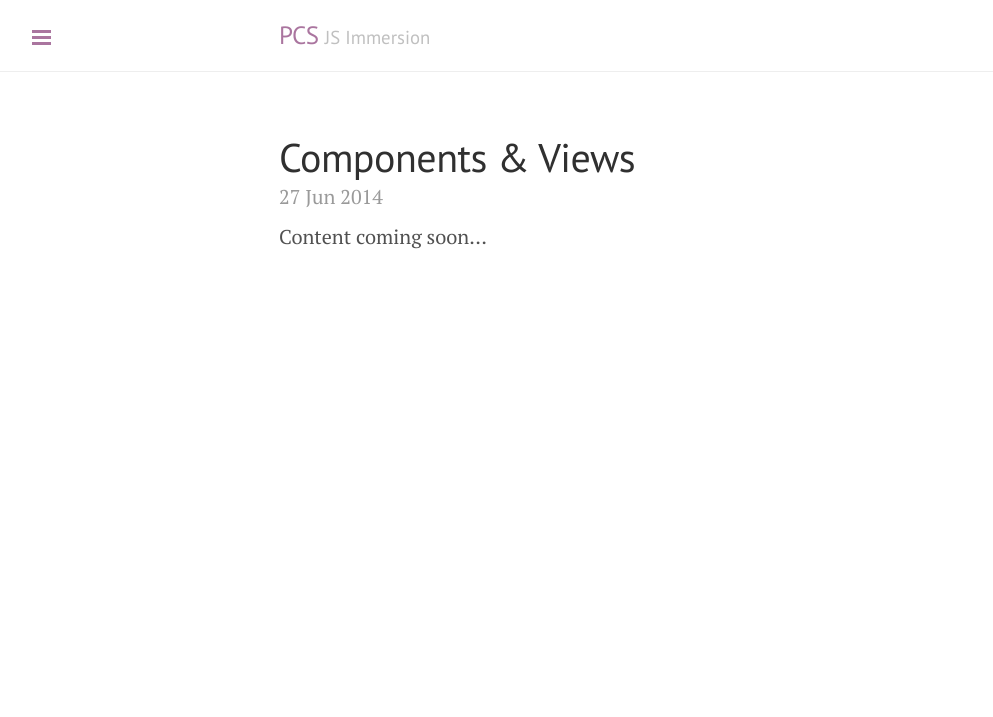
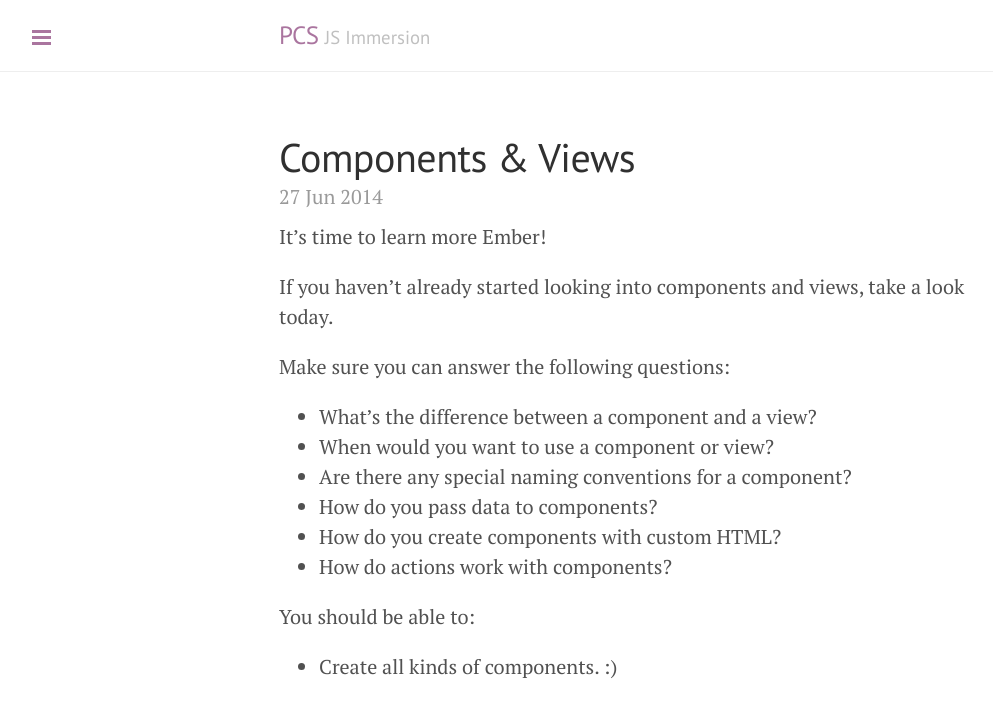
Before and after one commit to wbyoung/jsi, a Jekyll site: the page built from _posts/00-07-05-components-views.md, in a window 1280 px wide. Shown: the top 717 px of the page, without its empty margins (1-994 px from the left). Built offline with Jekyll 4.4.1, drawn with Linux system fonts in a browser that asks for light colours; nearby versions of some CDN libraries; Markdown is read by kramdown in place of the engine named in the settings.

Commit message:
Components and views.

```diff
--- a/_posts/00-07-05-components-views.md
+++ b/_posts/00-07-05-components-views.md
@@ -5,4 +5,20 @@ class: components+views
 date: 2014-06-27 00:00:00
 ---
 
-Content coming soon&hellip;
+It's time to learn more Ember!
+
+If you haven't already started looking into components and views, take a look
+today.
+
+Make sure you can answer the following questions:
+
+- What's the difference between a component and a view?
+- When would you want to use a component or view?
+- Are there any special naming conventions for a component?
+- How do you pass data to components?
+- How do you create components with custom HTML?
+- How do actions work with components?
+
+You should be able to:
+
+- Create all kinds of components. :)
```
